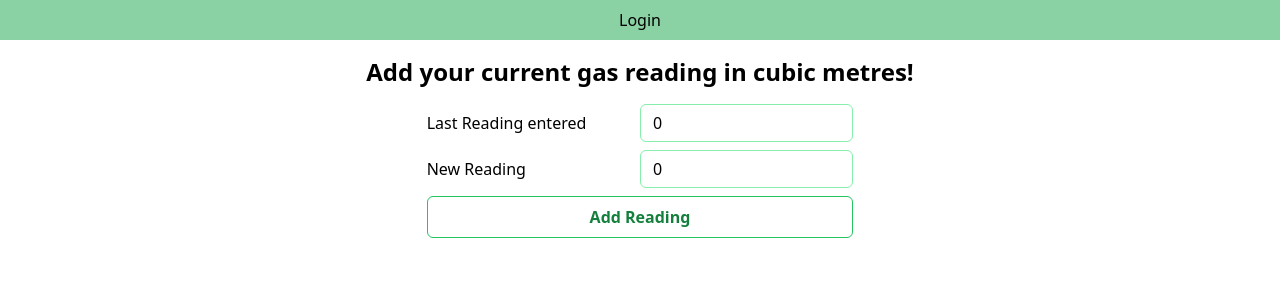
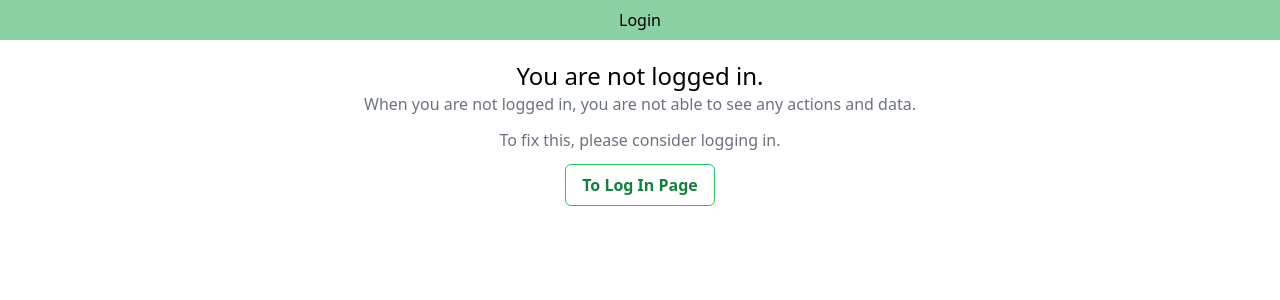
Before and after one commit to AlexxxTr/cloud-front-end, a Vue app: page /add-gas-usage in a window 1280 px wide. Shown: the top 300 px of the page. Built offline with nearby package versions, Linux system fonts and the light colour scheme; no server answers; the database is empty.

Commit message:
AT: Added global component, this can be used anywhere without importing it

```diff
--- /dev/null
+++ b/src/components/global/NoLoginComponent.vue
@@ -0,0 +1,36 @@
+<script lang="ts">
+export default {};
+</script>
+
+<template>
+  <main class="flex flex-col">
+    <h1 class="h1">You are not logged in.</h1>
+    <p class="paragraph">
+      When you are not logged in, you are not able to see any actions and data.
+    </p>
+    <p class="paragraph">To fix this, please consider logging in.</p>
+    <RouterLink to="/" class="btn w-1/10 mx-auto">To Log In Page</RouterLink>
+  </main>
+</template>
+
+<style lang="css" scoped>
+.h1 {
+  @apply text-center mt-5 text-2xl;
+}
+.paragraph {
+  @apply text-center text-gray-500 mb-3;
+}
+.form {
+  @apply grid grid-cols-2 w-1/3 mx-auto gap-y-3 gap-x-2 items-center justify-center;
+}
+input.input {
+  /* ^ Did this since the specificity was not precise enough and tailwind forms overrides this */
+  @apply rounded-md border-green-300 leading-tight appearance-none;
+}
+.btn {
+  @apply inline-block text-green-700 font-semibold py-2 px-4 border border-green-500 rounded-md;
+}
+.btn:hover {
+  @apply bg-green-500 text-white border-transparent;
+}
+</style>
--- a/src/main.ts
+++ b/src/main.ts
@@ -2,11 +2,12 @@ import { createApp } from "vue";
 import App from "./App.vue";
 import router from "./router";
 import Toast, { type PluginOptions } from "vue-toastification";
-
+import NoLoginComponent from "@/components/global/NoLoginComponent.vue";
 import "vue-toastification/dist/index.css";
 import "./assets/main.css";
 
 const app = createApp(App);
+app.component("NoLoginComponent", NoLoginComponent);
 
 app.use(router);
 
--- a/src/views/AddGasView.vue
+++ b/src/views/AddGasView.vue
@@ -1,8 +1,19 @@
 <script setup lang="ts">
 import AddGasUsageComponent from "@/components/AddGasUsageComponent.vue";
+import { supabase } from "@/lib/supabase/createClient";
+import { ref } from "vue";
+
+const isLoggedIn = ref(false);
+(async function () {
+  isLoggedIn.value = (await supabase.auth.getSession()).data.session !== null;
+})();
 </script>
 
 <template>
+  <template v-if="!isLoggedIn">
+    <NoLoginComponent />
+  </template>
+  <template v-if="isLoggedIn">
     <main>
       <h1 class="text-center font-bold text-2xl my-4">
         Add your current gas reading in cubic metres!
@@ -10,3 +21,4 @@ import AddGasUsageComponent from "@/components/AddGasUsageComponent.vue";
       <AddGasUsageComponent />
     </main>
   </template>
+</template>
```
Lines whose indentation alone changed are shown as unchanged.
